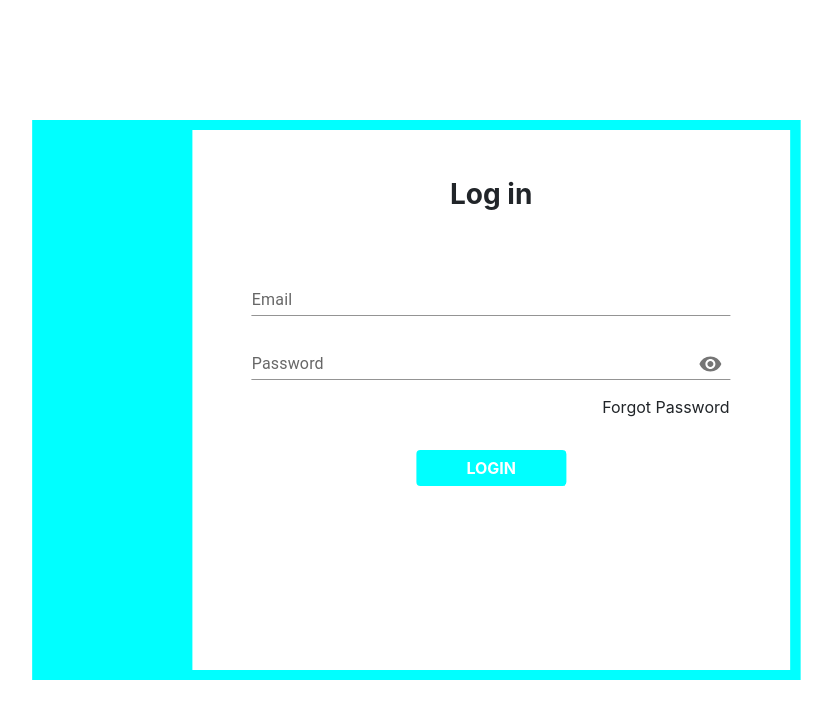
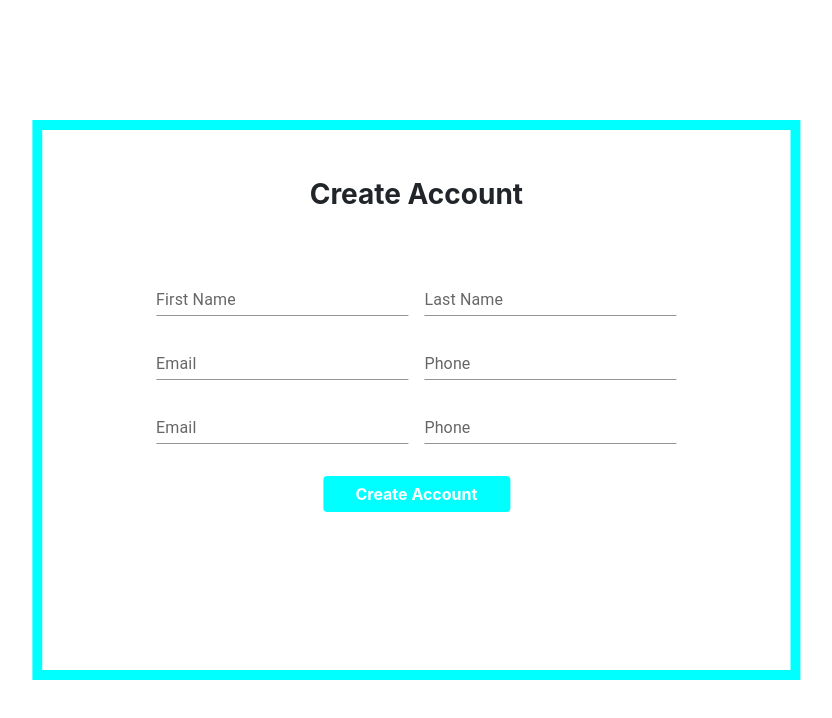
Before and after one commit to MZakria3637/Screens, a React (Create React App) app: page / in a window 1280 px wide. Shown: the top 718 px of the page, without its empty margins (198-1030 px from the left). Built offline with nearby package versions, Linux system fonts and the light colour scheme.

Commit message:
intermediate

```diff
--- a/src/create_account/account.css
+++ b/src/create_account/account.css
@@ -7,11 +7,10 @@
     border: 10px solid aqua;
 }
 .login_form{
-    width: 80%;
+    width: 100%;
     background-color:white;
     float: right;
     height:100%;
-
 }
 .row1{
     display: flex;
@@ -20,7 +19,6 @@
     justify-content: space-between;
 }
 .forgot_pass{
-
     align-self: flex-end;
     padding-right: 10%;
 }
@@ -28,3 +26,8 @@
     background-color: aqua !important;
     border: 1px aqua !important;
 }
+.subRow{
+    display: flex;
+    flex-direction: row;
+    justify-content:space-between;
+}
--- a/src/create_account/createAcount.js
+++ b/src/create_account/createAcount.js
@@ -1,14 +1,25 @@
 import React,{useState} from 'react'
 import "./account.css"
-import { FormControl, IconButton, Input, InputAdornment, InputLabel, } from '@mui/material';
-import { Visibility, VisibilityOff } from '@mui/icons-material';
+import { FormControl,TextField, IconButton, Input, InputAdornment, InputLabel, } from '@mui/material';
+import { Plumbing, Visibility, VisibilityOff } from '@mui/icons-material';
+import Box from '@mui/material/Box';
+import FilledInput from '@mui/material/FilledInput';
+import OutlinedInput from '@mui/material/OutlinedInput';
+import FormHelperText from '@mui/material/FormHelperText';
+
 function CreateAcount() {
+    const shops = ["AC", "Plumbing", "Electric", "Fire Fighting", "Support", "Medical"];
     const [values, setValues] = useState({
+        firstName: '',
+        lastName: '',
         email: '',
+        phone: '',
+        companyName: '',
+        selectedShop:'',
         password: '',
-        weight: '',
-        weightRange: '',
+        confirmPassword: '',
         showPassword: false,
+        description:'',
     });
 
     const handleChange = (prop) => (event) => {
@@ -32,8 +43,29 @@ function CreateAcount() {
             {console.log(values.showEmail)}
             <div className="login_form">
                 <div className="row1">
-                    <h3 className="heading my-5 fw-bold">Log in</h3>
-                    <FormControl sx={{ my: 1, width: '80%' }} variant="standard">
+                    <h3 className="heading my-5 fw-bold">Create Account</h3>
+                        <div className="subRow">
+                        <FormControl sx={{ m: 1, width: '25ch' }} variant="standard">
+                            <InputLabel htmlFor="standard-adornment-fname">First Name</InputLabel>
+                            <Input
+                                id="standard-adornment-fname"
+                                type='text'
+                                value={values.firstName}
+                                onChange={handleChange('firstName')}
+                            />
+                            </FormControl>
+                            <FormControl sx={{ m: 1, width: '25ch' }} variant="standard">
+                                <InputLabel htmlFor="standard-adornment-lastName">Last Name</InputLabel>
+                                <Input
+                                    id="standard-adornment-lastName"
+                                    type='lastName'
+                                    value={values.lastName}
+                                    onChange={handleChange('email')}
+                                />
+                            </FormControl>
+                        </div>
+                    <div className="subRow">
+                        <FormControl sx={{ m: 1, width: '25ch' }} variant="standard">
                             <InputLabel htmlFor="standard-adornment-email">Email</InputLabel>
                             <Input
                                 id="standard-adornment-email"
@@ -42,28 +74,37 @@ function CreateAcount() {
                                 onChange={handleChange('email')}
                             />
                         </FormControl>
-                    <FormControl sx={{ my: 1, width: '80%' }} variant="standard">
-                        <InputLabel htmlFor="standard-adornment-password">Password</InputLabel>
+                        <FormControl sx={{ m: 1, width: '25ch' }} variant="standard">
+                            <InputLabel htmlFor="standard-adornment-phone">Phone</InputLabel>
                             <Input
-                            id="standard-adornment-password"
-                            type={values.showPassword ? 'text' : 'password'}
-                            value={values.password}
-                            onChange={handleChange('password')}
-                            endAdornment={
-                                <InputAdornment position="end">
-                                    <IconButton
-                                        aria-label="toggle password visibility"
-                                        onClick={handleClickShowPassword}
-                                        onMouseDown={handleMouseDownPassword}
-                                    >
-                                        {values.showPassword ? <VisibilityOff /> : <Visibility />}
-                                    </IconButton>
-                                </InputAdornment>
-                            }
+                                id="standard-adornment-phone"
+                                type='phone'
+                                value={values.phone}
+                                onChange={handleChange('phone')}
                             />
                         </FormControl>
-                    <span className="forgot_pass btn">Forgot Password</span>
-                    <button type="button" class="btn btn-primary login_btn fw-bold w-25 my-4">LOGIN</button>
+                    </div>
+                    <div className="subRow">
+                        <FormControl sx={{ m: 1, width: '25ch' }} variant="standard">
+                            <InputLabel htmlFor="standard-adornment-email">Email</InputLabel>
+                            <Input
+                                id="standard-adornment-email"
+                                type='email'
+                                value={values.email}
+                                onChange={handleChange('email')}
+                            />
+                        </FormControl>
+                        <FormControl sx={{ m: 1, width: '25ch' }} variant="standard">
+                            <InputLabel htmlFor="standard-adornment-phone">Phone</InputLabel>
+                            <Input
+                                id="standard-adornment-phone"
+                                type='phone'
+                                value={values.phone}
+                                onChange={handleChange('phone')}
+                            />
+                        </FormControl>
+                    </div>
+                    <button type="button" class="btn btn-primary login_btn fw-bold w-25 my-4">Create Account</button>
 
                 </div>
 
```
Lines whose indentation alone changed are shown as unchanged.
